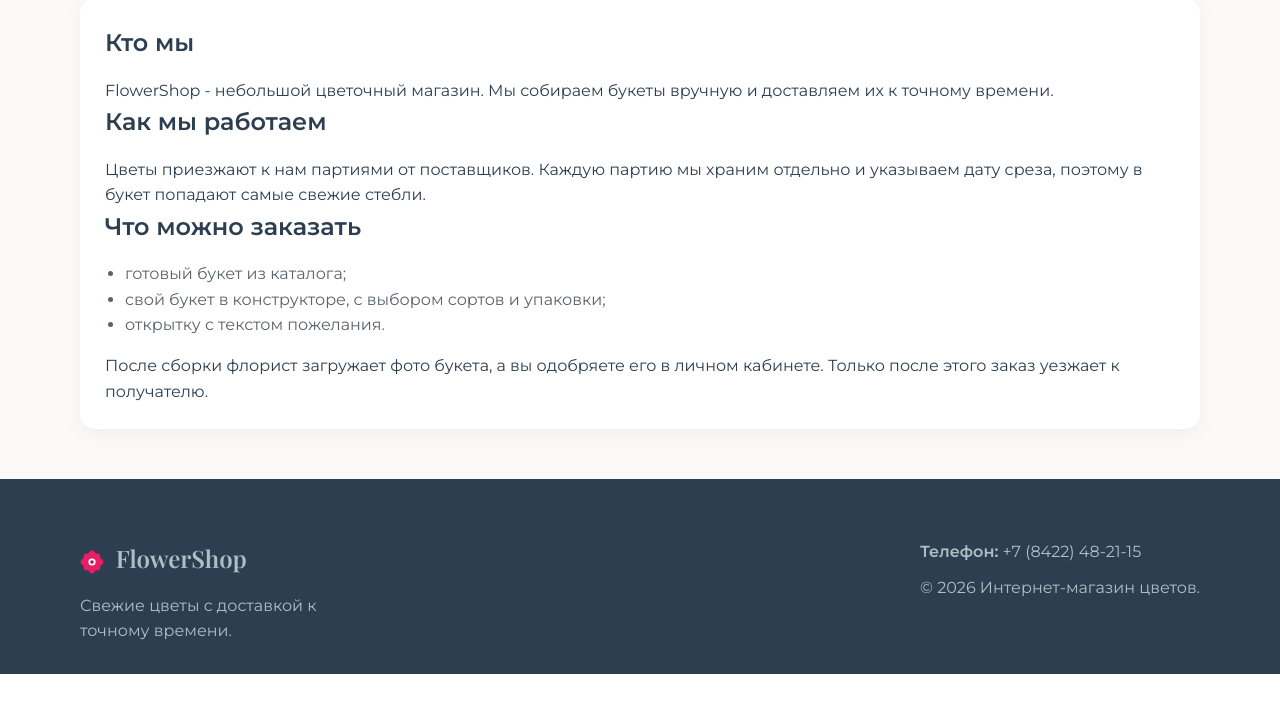
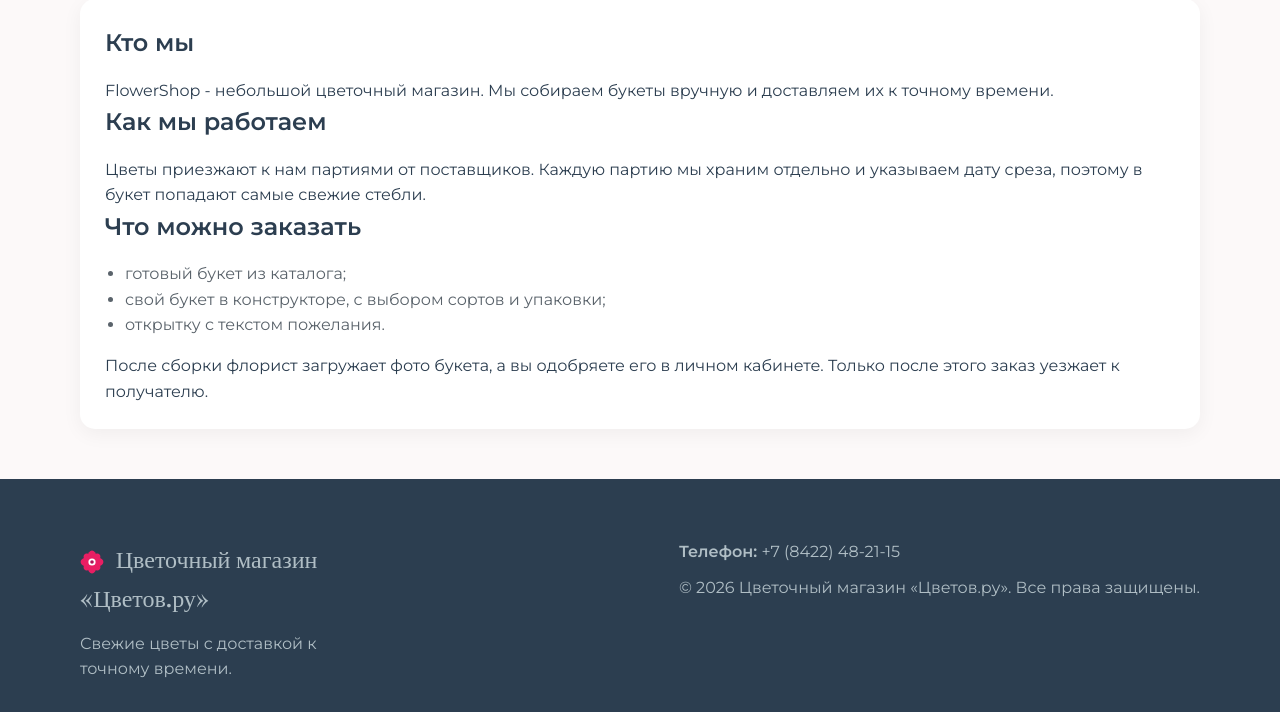
Before and after one commit to Singularity1984/somefunnytask, a Django app: page /about/ in a window 1280 px wide. Shown: the part 182-894 px from the top of the page. Before the commit the page ends 856 px from the top, so only its background shows below. Run offline with Django 5.2, Linux system fonts and the light colour scheme; some web fonts are replaced.

Commit message:
bugfix 5: Alt для изображений и название компании в подвале (#1, #7)

```diff
--- a/templates/base.html
+++ b/templates/base.html
@@ -15,7 +15,7 @@
     <header class="site-header">
         <div class="container header-inner">
             <a href="{% url 'catalog' %}" class="logo">
-                <img src="{% static 'img/logo.svg' %}" alt="" width="28" height="28" class="logo-icon">
+                <img src="{% static 'img/logo.svg' %}" alt="Логотип магазина" width="28" height="28" class="logo-icon">
                 FlowerShop
             </a>
             <button type="button" class="burger" id="burger-btn" aria-label="Открыть меню">
@@ -70,14 +70,14 @@
         <div class="container footer-inner">
             <div class="footer-info">
                 <p class="footer-logo">
-                    <img src="{% static 'img/logo.svg' %}" alt="" width="24" height="24" class="logo-icon">
-                    FlowerShop
+                    <img src="{% static 'img/logo.svg' %}" alt="Логотип магазина" width="24" height="24" class="logo-icon">
+                    Цветочный магазин «Цветов.ру»
                 </p>
                 <p>Свежие цветы с доставкой к точному времени.</p>
             </div>
             <div class="footer-contact">
                 <p><strong>Телефон:</strong> +7 (8422) 48-21-15</p>
-                <p>© 2026 Интернет-магазин цветов.</p>
+                <p>© 2026 Цветочный магазин «Цветов.ру». Все права защищены.</p>
             </div>
         </div>
     </footer>
```
